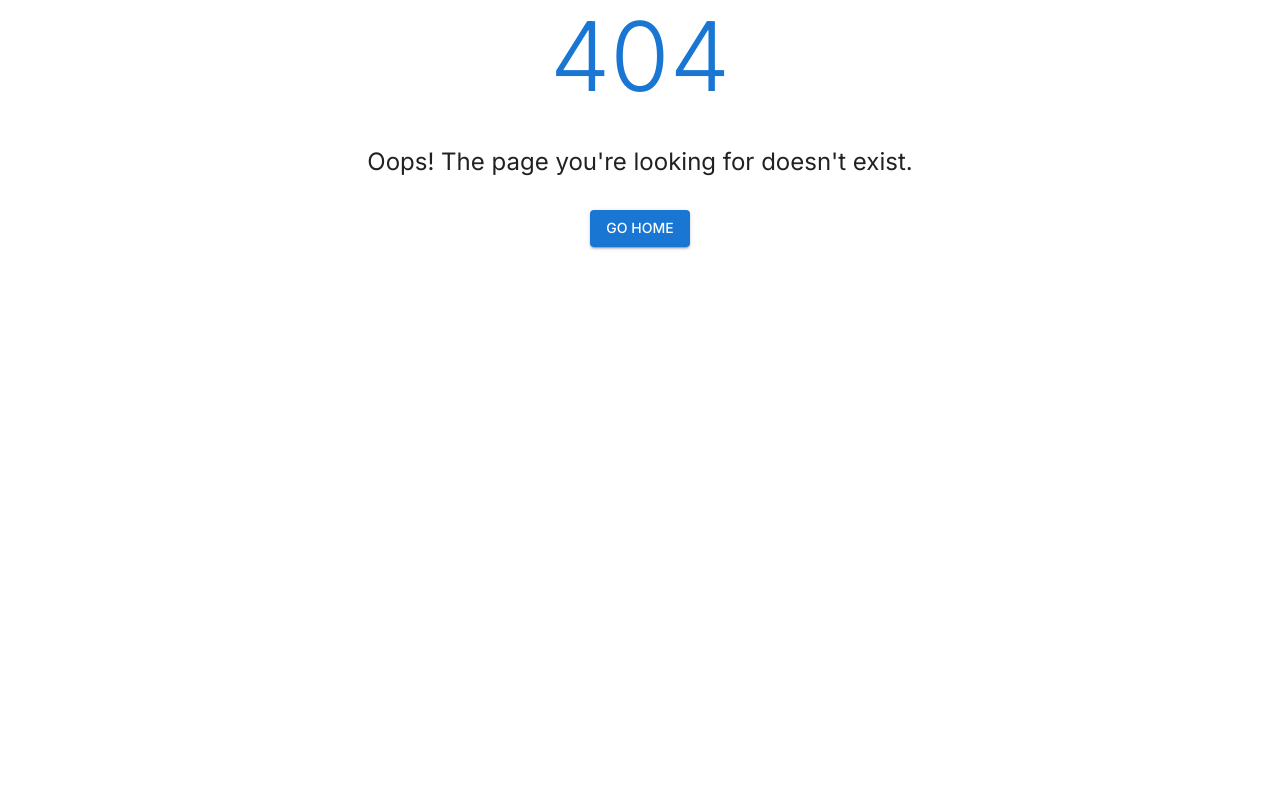
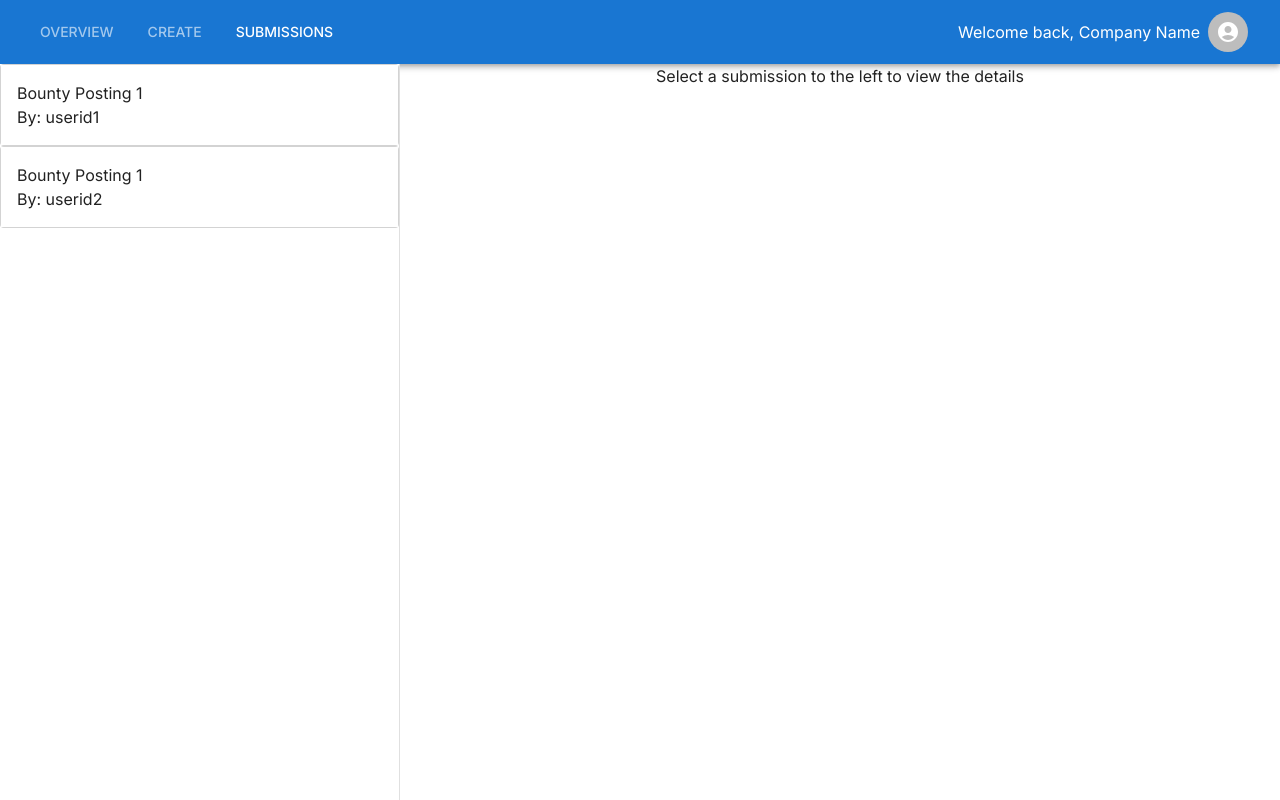
Before and after one commit to cs489-project/frontend, a React (Vite) app: page /org/dashboard/submissions in a window 1280 px wide. Before the commit this address had no page. Built offline with nearby package versions, Linux system fonts and the light colour scheme.

Commit message:
update submission viewing in org

```diff
--- a/src/App.tsx
+++ b/src/App.tsx
@@ -14,6 +14,7 @@ import UDSettings from "./components/user-dashboard/UDSettings";
 import { SnackbarProvider } from "./components/SnackBar";
 import OrgPostingList from "./components/OrgPostingList";
 import PostingBuilder from "./components/PostingBuilder";
+import UserSubmissions from "./components/UserSubmissions";
 
 function App() {
   return (
@@ -43,6 +44,7 @@ function App() {
         <Route path="/org/dashboard" element={<OrgDashboard />}>
           <Route index element={<OrgPostingList />}></Route>
           <Route path="create" element={<PostingBuilder />}></Route>
+          <Route path="submissions" element={<UserSubmissions />}></Route>
         </Route>
         <Route path="/org/pending" element={<PendingSignUp />} />
         <Route path="*" element={<NotFound />} />
--- /dev/null
+++ b/src/components/UserSubmissions.tsx
@@ -0,0 +1,123 @@
+import { Box, Card, CardActionArea, Drawer, Typography } from "@mui/material";
+import { useState } from "react";
+import MarkdownWrapper from "./MarkdownWrapper";
+
+const submissions = [
+    {
+        userId: "userid1",
+        postingId: "Bounty Posting 1",
+        submissionDetails: `
+
+# SQL Injection Exploitation on a Login Page
+
+## **Target:**
+- Web application login form vulnerable to SQL injection.
+
+## **Steps to Reproduce:**
+1. **Visit the Login Page**
+   - Open the target web application in a browser.
+   - Navigate to the login form (e.g., \`https://example.com/login\`).
+
+2. **Enter Malicious SQL Payload in the Username Field**
+   - Use the following input in the **Username** field:
+     \`\`\`sql
+     ' OR 1=1 --
+     \`\`\`
+   - Enter any value in the password field (or leave it empty).
+
+3. **Submit the Form**
+   - Click the **Login** button.
+   - If successful, you will bypass authentication and log in as an administrative user.
+
+## **Why It Works:**
+- The vulnerable login query might look like this:
+  \`\`\`sql
+  SELECT * FROM users WHERE username = 'USER_INPUT' AND password = 'PASSWORD_INPUT';
+`,
+    },
+    {
+        userId: "userid2",
+        postingId: "Bounty Posting 1",
+        submissionDetails: `
+# Cross-Site Scripting (XSS) Exploitation on a Web Form
+
+## **Target:**
+- A web application’s input field (e.g., a search bar, comment box, or contact form) that does not properly sanitize user input.
+
+## **Steps to Reproduce:**
+1. **Find a User Input Field**
+   - Navigate to a page where user input is reflected on the page.
+   - Example:
+     \`\`\`
+     https://example.com/search?q=test
+     \`\`\`
+
+2. **Inject a Malicious Script**
+   - Instead of entering normal text, inject the following JavaScript payload:
+     \`\`\`html
+     <script>alert('XSS Exploited!')</script>
+     \`\`\`
+   - Full URL:
+     \`\`\`
+     https://example.com/search?q=<script>alert('XSS Exploited!')</script>
+     \`\`\`
+
+3. **Observe Execution**
+   - If vulnerable, the browser will execute the script and display an alert box with \`"XSS Exploited!"\`.
+
+## **Why It Works:**
+- The vulnerable web page includes user input in its HTML response without encoding it:
+  \`\`\`html
+  <p>Search Results for: <b><%= userInput %></b></p>
+
+`,
+    },
+];
+
+export default function UserSubmissions() {
+    const [currentSubmission, setCurrentSubmission] = useState<null | any>(null);
+
+
+
+    return <Box sx={{ display: "flex" }}>
+        {/* Sidebar Drawer */}
+        <Drawer
+            variant="permanent"
+            sx={{
+                width: 400,
+                flexShrink: 0,
+                [`& .MuiDrawer-paper`]: { width: 400, marginTop: "64px" }, // Ensure it aligns with AppBar height
+            }}
+        >
+            {submissions.map(submission => (
+                <Card key={submission.postingId} elevation={0}>
+                    <CardActionArea
+                        sx={{ border: "1px solid lightgrey", borderRadius: 0, padding: 2 }}
+                        onClick={() => setCurrentSubmission(submission)}
+                    >
+                        <Typography>{submission.postingId}</Typography>
+                        <Typography>By: {submission.userId}</Typography>
+                    </CardActionArea>
+                </Card>
+            ))}
+        </Drawer>
+
+        {/* Main Content */}
+        <Box
+            component="main"
+            sx={{ flexGrow: 1 }} // Push content to the right
+        >
+            {currentSubmission ? (
+                <>
+                    <Card elevation={5} sx={{ borderRadius: 0, padding: 2 }}>
+                        <Typography>Submission: {currentSubmission.postingId}</Typography>
+                        <Typography>Submitted By: {currentSubmission.userId}</Typography>
+                    </Card>
+                    <MarkdownWrapper value={currentSubmission.submissionDetails}></MarkdownWrapper>
+                </>
+            ) : (
+                <div>Select a submission to the left to view the details</div>
+            )}
+        </Box>
+    </Box>
+}
--- a/src/pages/OrgDashboard.tsx
+++ b/src/pages/OrgDashboard.tsx
@@ -6,7 +6,7 @@ import { Outlet, useLocation, useNavigate } from "react-router-dom";
 
 export default function OrgDashboard() {
     const location = useLocation();
-    const tabPaths = ["/org/dashboard/", "/org/dashboard/create"];
+    const tabPaths = ["/org/dashboard/", "/org/dashboard/create", "/org/dashboard/submissions"];
     const navigate = useNavigate();
     const [anchorEl, setAnchorEl] = useState(null);
     const [orgProfile, setOrgProfile] = useState(false);
@@ -32,6 +32,7 @@ export default function OrgDashboard() {
                     <Tabs value={currentTab} onChange={handleTabChange} textColor="inherit" indicatorColor="primary">
                         <Tab label="Overview" />
                         <Tab label="Create" />
+                        <Tab label="Submissions" />
                     </Tabs>
                     <Box sx={{ flexGrow: 1 }} />
                     <Typography>Welcome back, Company Name</Typography>
```
